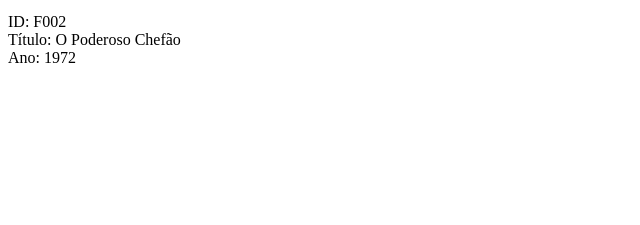
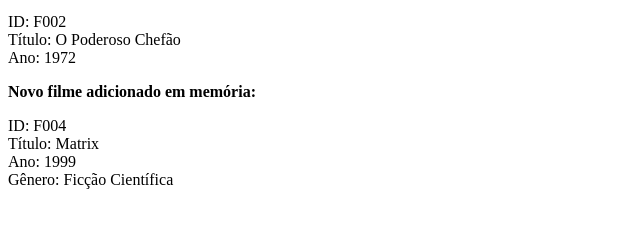
Before and after one commit to Aline-Reis/prova-Simulada, a plain HTML site: page index.html in a window 1280 px wide. Shown: the part 137-362 px from the top of the page, without its empty margins (0-640 px from the left). Drawn offline with Linux system fonts and the light colour scheme.

Commit message:
feat: adcionado um novo filme

```diff
--- a/index.html
+++ b/index.html
@@ -12,6 +12,8 @@
 <h1>Listas de Títulos dos Filmes</h1>
 <div id="lista-titulos-filmes"></div>
 <div id = "informacoes-filmes"></div>
+<div id = "novo-filme"></div>
 <script src="script.js"></script>
+
 </body>
 </html>
--- a/script.js
+++ b/script.js
@@ -26,6 +26,32 @@ requisicao.onreadystatechange = function () {
 
         var infoFilme = "ID: " + id + "<br>Título: " + titulo2 + "<br>Ano: " + ano;
         document.getElementById("informacoes-filmes").innerHTML = infoFilme;
+
+        //Questão 3: Adcionando um novo filme ao DOM e memória
+        var novoFilme = xmlDoc.createElement("filme");
+        novoFilme.setAttribute("id", "F004");
+
+        var tituloNovo = xmlDoc.createElement("titulo");
+        tituloNovo.appendChild(xmlDoc.createTextNode("Matrix"));
+        novoFilme.appendChild(tituloNovo);
+
+        var diretorNovo = xmlDoc.createElement("diretor");
+        diretorNovo.appendChild(xmlDoc.createTextNode("Lana Wachowski e Lilly Wachowski"));
+        novoFilme.appendChild(diretorNovo);
+
+        var anoNovo = xmlDoc.createElement("ano");
+        anoNovo.appendChild(xmlDoc.createTextNode("1999"));
+        novoFilme.appendChild(anoNovo);
+
+        var generoNovo = xmlDoc.createElement("genero");
+        generoNovo.appendChild(xmlDoc.createTextNode("Ficção Científica"));
+        novoFilme.appendChild(generoNovo);
+
+        xmlDoc.getElementsByTagName("filmes")[0].appendChild(novoFilme);
+
+        var confirmacao = "<p><strong>Novo filme adicionado em memória:</strong></p>";
+        confirmacao += "<p>ID: F004<br>Título: Matrix<br>Ano: 1999<br>Gênero: Ficção Científica</p>";
+        document.getElementById("novo-filme").innerHTML = confirmacao;
     }
 };
 requisicao.open("GET", "filmes.xml", true);
```
